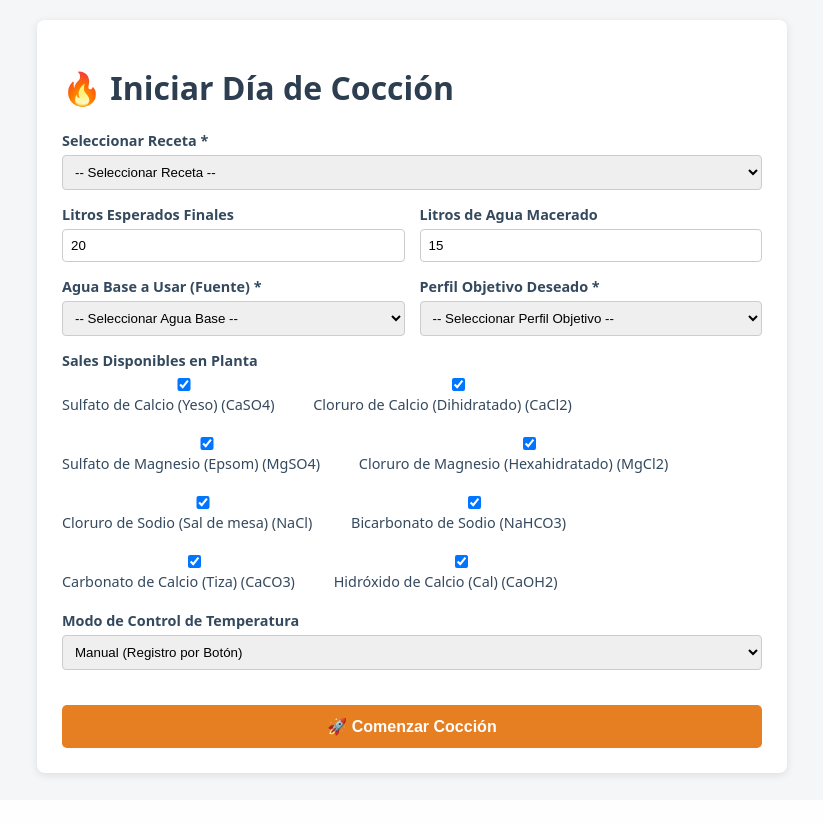
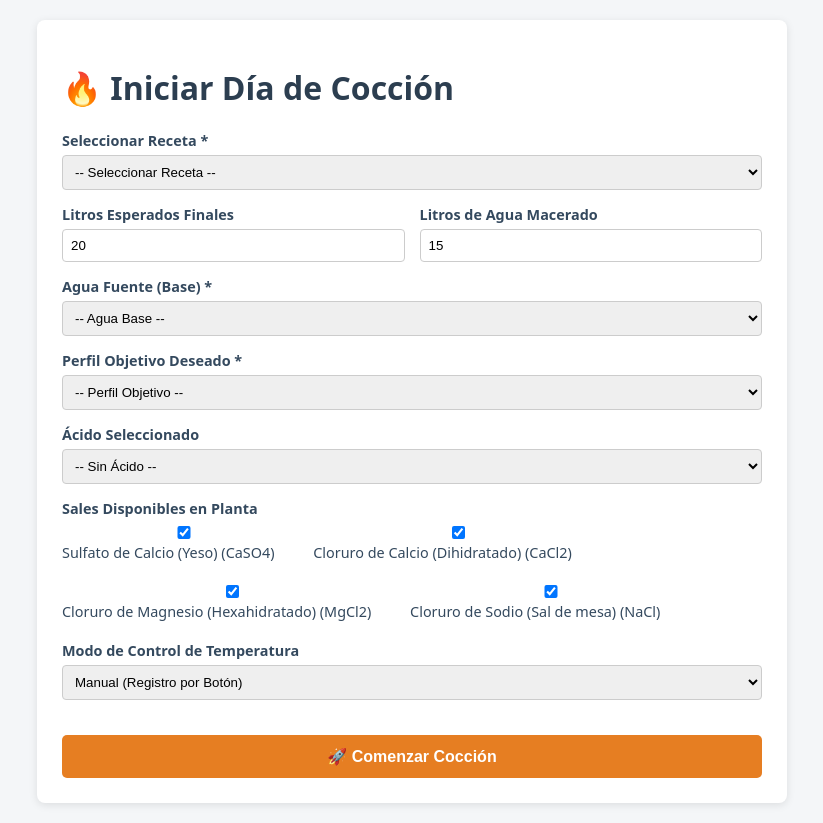
Before and after one commit to sbstnrossi/brewing-calc, a Flask app: page /brew in a window 1280 px wide. Shown: the whole page, without its empty margins (228-1051 px from the left). Before the commit the page ends 780 px from the top, so only its background shows below. Run offline with Flask 3, Linux system fonts and the light colour scheme; data that the repository does not hold is empty.

Commit message:
correct water settings reading in brew setup section

```diff
--- a/app.py
+++ b/app.py
@@ -351,14 +351,17 @@ def start_brew():
     data = request.get_json()
     batch_id = f"batch_{datetime.now().strftime('%Y%m%d_%H%M%S')}"
 
-    water_used_id = data.get("water_used_id", "")
-    target_water_profile_id = data.get("target_water_profile_id", "")
+    water_settings = data.get("water_settings", {})
+    source_profile_id = water_settings.get("source_profile_id", "ro_water")
+    target_profile_id = water_settings.get("target_profile_id", "")
+    acid_selected = water_settings.get("acid_selected", "")
+
     mash_water_l = float(data.get("mash_water_l", 15.0))
     selected_salts = data.get("salts_available", [])
 
     # 1. Obtener perfiles de agua desde Firestore ('profiles')
-    source_profile_doc = db.collection("profiles").document(water_used_id).get() if water_used_id else None
-    target_profile_doc = db.collection("profiles").document(target_water_profile_id).get() if target_water_profile_id else None
+    source_profile_doc = db.collection("profiles").document(source_profile_id).get() if source_profile_id else None
+    target_profile_doc = db.collection("profiles").document(target_profile_id).get() if target_profile_id else None
 
     source_data = source_profile_doc.to_dict() if (source_profile_doc and source_profile_doc.exists) else {}
     target_data = target_profile_doc.to_dict() if (target_profile_doc and target_profile_doc.exists) else {}
@@ -370,7 +373,7 @@ def start_brew():
 
     # 3. Calcular adición de sales si existen ambos perfiles
     salt_results = {}
-    if water_used_id and target_water_profile_id:
+    if source_profile_id and target_profile_id:
         try:
             # Si el usuario seleccionó sales específicas, podemos pasar un diccionario filtrado de pesos/disponibilidad
             salt_results = core.solve_salt_additions(
@@ -389,9 +392,9 @@ def start_brew():
         "created_at": datetime.now().isoformat(),
         "expected_liters": float(data.get("expected_liters", 20.0)),
         "mash_water_l": mash_water_l,
-        "water_used_id": water_used_id,
-        "target_water_profile_id": target_water_profile_id,
-        "acid_used": data.get("acid_used", ""),
+        "water_used_id": source_profile_id,
+        "target_water_profile_id": target_profile_id,
+        "acid_used": acid_selected,
         "salts_available": selected_salts,
         "salt_additions_result": salt_results,  # Guardamos el resultado del cálculo
         "temp_input_mode": data.get("temp_input_mode", "manual"),
--- a/calculadora.py
+++ b/calculadora.py
@@ -14,7 +14,7 @@ import batchman as bm
 
 RECIPE_ID = "bohemian_pilsner"
 
-mash_vol         = 15.0
+mash_vol         = 13.5
 final_vol        = 19.0
 preboil_max      = 19.0
 target_mash_ph   = 5.35
--- a/core.py
+++ b/core.py
@@ -98,12 +98,12 @@ def calculate_water_volumes(
 SALTS_DATABASE: Dict[str, Dict[str, Any]] = {
     "CaSO4":  {"name": "Sulfato de Calcio (Yeso)",            "ca": 232.8,  "so4":  557.9},
     "CaCl2":  {"name": "Cloruro de Calcio (Dihidratado)",     "ca": 272.6,   "cl":  482.3},
-    "MgSO4":  {"name": "Sulfato de Magnesio (Epsom)",         "mg": 98.6,   "so4":  389.7},
+#    "MgSO4":  {"name": "Sulfato de Magnesio (Epsom)",         "mg": 98.6,   "so4":  389.7},
     "MgCl2":  {"name": "Cloruro de Magnesio (Hexahidratado)", "mg": 119.6,   "cl":  348.8},
     "NaCl":   {"name": "Cloruro de Sodio (Sal de mesa)",      "na": 393.4,   "cl":  606.6},
-    "NaHCO3": {"name": "Bicarbonato de Sodio",                "na": 273.7, "hco3":  726.3},
-    "CaCO3":  {"name": "Carbonato de Calcio (Tiza)",          "ca": 400.4, "hco3": 1219.3},
-    "CaOH2":  {"name": "Hidróxido de Calcio (Cal)",           "ca": 540.9, "hco3": 1647.0}
+#    "NaHCO3": {"name": "Bicarbonato de Sodio",                "na": 273.7, "hco3":  726.3},
+#    "CaCO3":  {"name": "Carbonato de Calcio (Tiza)",          "ca": 400.4, "hco3": 1219.3},
+#    "CaOH2":  {"name": "Hidróxido de Calcio (Cal)",           "ca": 540.9, "hco3": 1647.0}
 }
 
 IONS = ["ca", "mg", "na", "so4", "cl", "hco3"]
--- a/seed_firestore.py
+++ b/seed_firestore.py
@@ -67,9 +67,9 @@ if __name__ == "__main__":
 
     # Carga de colecciones
     #upload_json_to_firestore("malts.json", "malts")
-    #upload_json_to_firestore("recipes.json", "recipes")
+    upload_json_to_firestore("recipes.json", "recipes")
     #upload_json_to_firestore("batches.json", "batches")
-    upload_json_to_firestore("acidtable.json", "acids")
-    upload_json_to_firestore("profiles.json", "profiles")
+    #upload_json_to_firestore("acidtable.json", "acids")
+    #upload_json_to_firestore("profiles.json", "profiles")
 
     print("🎉 Proceso finalizado.")
--- a/templates/brew_setup.html
+++ b/templates/brew_setup.html
@@ -44,23 +44,33 @@
                 </div>
             </div>
 
-            <div class="grid-2">
+            <div class="grid-3">
                 <div class="form-group">
-                    <label>Agua Base a Usar (Fuente) *</label>
-                    <select id="water_used_id" required>
-                        <option value="">-- Seleccionar Agua Base --</option>
+                    <label>Agua Fuente (Base) *</label>
+                    <select id="source_profile_id" required>
+                        <option value="">-- Agua Base --</option>
                         {% for p in profiles %}
                             <option value="{{ p.id }}">{{ p.name }}</option>
                         {% endfor %}
                     </select>
                 </div>
+
                 <div class="form-group">
                     <label>Perfil Objetivo Deseado *</label>
-                    <select id="target_water_profile_id" required>
-                        <option value="">-- Seleccionar Perfil Objetivo --</option>
+                    <select id="target_profile_id" required>
+                        <option value="">-- Perfil Objetivo --</option>
                         {% for p in profiles %}
                             <option value="{{ p.id }}">{{ p.name }}</option>
                         {% endfor %}
+                    </select>
+                </div>
+
+                <div class="form-group">
+                    <label>Ácido Seleccionado</label>
+                    <select id="acid_selected">
+                        <option value="">-- Sin Ácido --</option>
+                        <option value="Phosphoric 1M">Ácido Fosfórico 1M</option>
+                        <option value="Lactic 88%">Ácido Láctico 88%</option>
                     </select>
                 </div>
             </div>
@@ -105,11 +115,17 @@
                 recipe_name: document.getElementById('recipe_name').value,
                 expected_liters: parseFloat(document.getElementById('expected_liters').value) || 20,
                 mash_water_l: parseFloat(document.getElementById('mash_water_l').value) || 15,
-                water_profile_id: document.getElementById('water_profile_id').value,
-                acid_used: document.getElementById('acid_used').value,
+                // Objeto anidado compatible con la receta y la calculadora
+                water_settings: {
+                    source_profile_id: document.getElementById('source_profile_id').value || 'ro_water',
+                    target_profile_id: document.getElementById('target_profile_id').value,
+                    acid_selected: document.getElementById('acid_selected').value
+                },
                 salts_available: selectedSalts,
                 temp_input_mode: document.getElementById('temp_input_mode').value
             };
+
+            console.log("🚀 Payload listo para enviar a Flask:", payload);
 
             const res = await fetch('/brew/start', {
                 method: 'POST',
```
